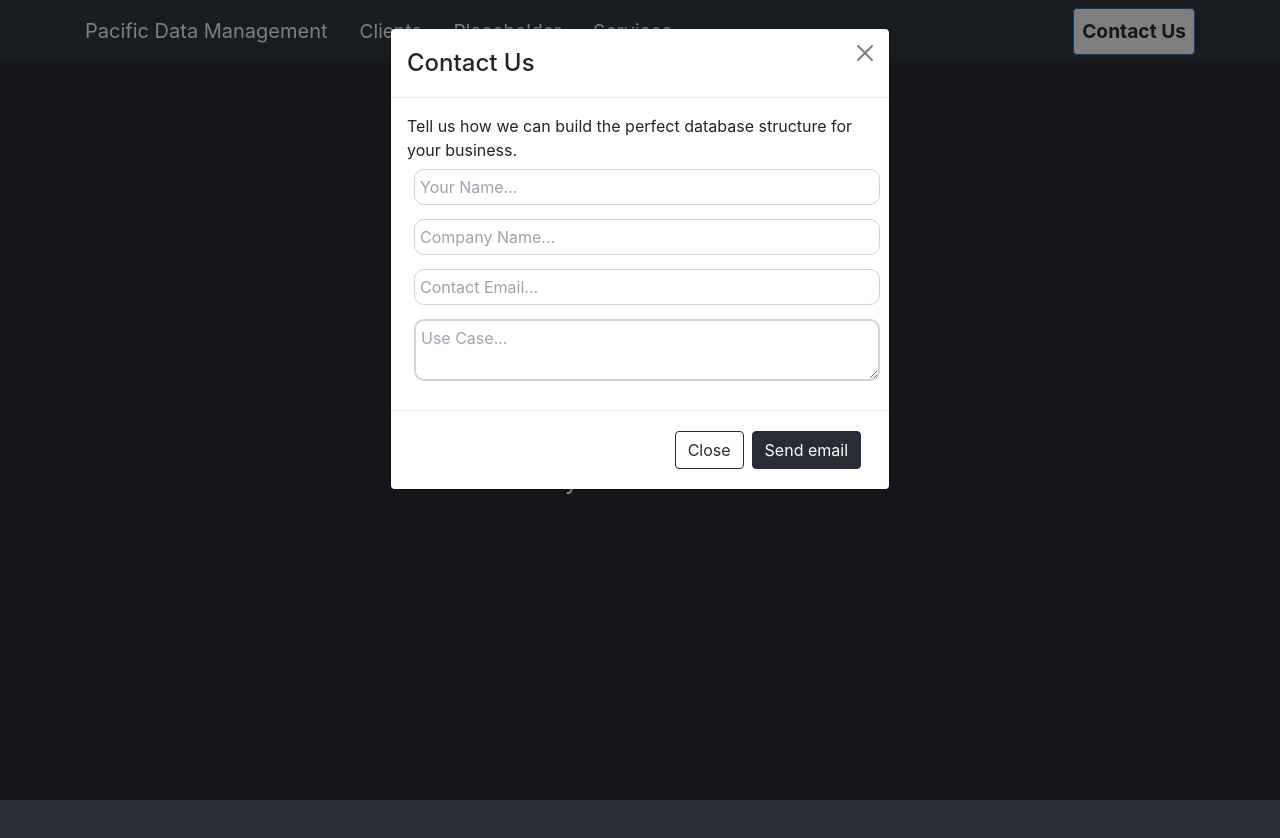
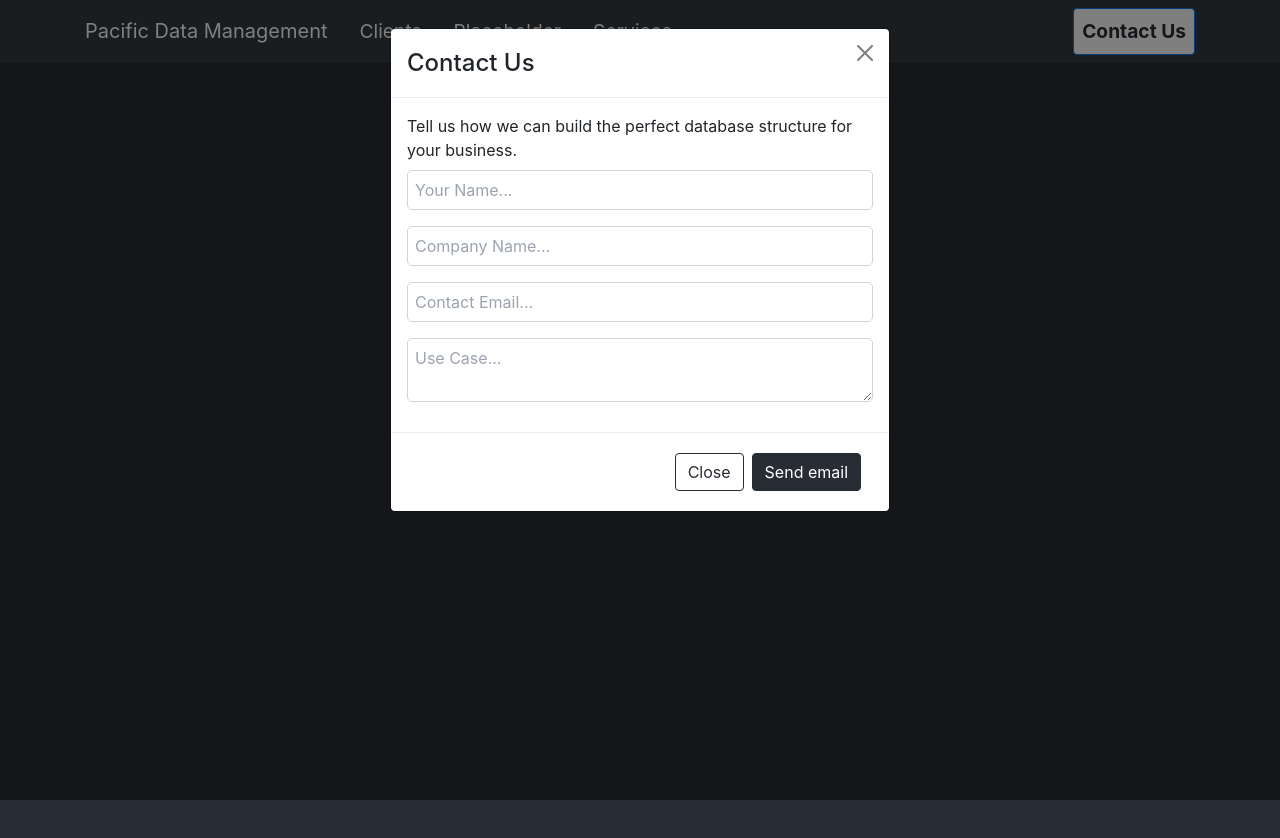
Before and after one commit to evanrittenhouse/pdm, a React (Create React App) app: page / in a window 1280 px wide. Both pictures are taken after a click on the button "Contact Us". Shown: the top 838 px of the page. Built offline with nearby package versions, Linux system fonts and the light colour scheme.

Commit message:
Re-implement proper handling of state change
Signed-off-by: Evan Rittenhouse <evan.rittenhouse@workboard.com>

```diff
--- a/src/frontend/components/contact_modal.tsx
+++ b/src/frontend/components/contact_modal.tsx
@@ -33,14 +33,7 @@ interface FormInputComponentProps {
 
 // before email send - form input
 const FormInput = ({ formInputProps, onChangeHandler }: FormInputComponentProps) => {
-  const onChangeHandlerLocal = () => {
-    console.log('onChangeHandlerLocal');
-    // the return statement isn't happening - ie onChangeHandlerLocalReturnStatement isn't printing
-    return (event: React.KeyboardEvent) => {
-      console.log('onChangeHandlerLocalReturnStatement');
-      onChangeHandler(event);
-    };
-  };
+  const onChangeHandlerLocal = (event: any) => onChangeHandler(event);
 
   return (
     <form>
@@ -71,7 +64,7 @@ const FormInput = ({ formInputProps, onChangeHandler }: FormInputComponentProps)
       <textarea
         name="useCase"
         placeholder="Use Case..."
-        className="modal-text-input modal-text-area"
+        className="modal-text-input"
         value={formInputProps.useCase}
         onChange={onChangeHandlerLocal}
       />
@@ -80,18 +73,22 @@ const FormInput = ({ formInputProps, onChangeHandler }: FormInputComponentProps)
 };
 
 const ContactUsModal = ({ shown, stateFunc, modalRef }: ContactModalProps): JSX.Element => {
-  const [formState, setFormState] = useState<FormInputProps>({
+  const initialFormState: FormInputProps = {
     returnAddress: '',
     returnName: '',
     subjectCompany: '',
     useCase: '',
-  });
+  };
+
+  const [formState, setFormState] = useState<FormInputProps>(initialFormState);
   const [emailState, setEmailState] = useState<EmailApiGetResponseProps>({ message: '' });
 
   // use escape to close modal
   const onKeyDown = (event: KeyboardEvent): void => {
     if (event.key === 'Escape') stateFunc(false);
   };
+
+  // add escape listeners
   useEffect(() => {
     document.addEventListener('keydown', onKeyDown, false);
     return () => {
@@ -99,6 +96,7 @@ const ContactUsModal = ({ shown, stateFunc, modalRef }: ContactModalProps): JSX.
     };
   });
 
+  // change the internal form state depending on the input text
   const handleInputChange = (e: any): void => {
     const { name, value } = e.currentTarget as HTMLInputElement | HTMLTextAreaElement;
     setFormState({
@@ -144,7 +142,7 @@ const ContactUsModal = ({ shown, stateFunc, modalRef }: ContactModalProps): JSX.
         />
       </Modal.Body>
       <Modal.Footer>
-        <Button className="modal-button modal-close-button" onClick={close}>
+        <Button className="modal-button modal-close-button outline-secondary" onClick={close}>
           Close
         </Button>
         <Button className="modal-button modal-send-button" onClick={sendEmail}>
--- a/src/frontend/css/main.css
+++ b/src/frontend/css/main.css
@@ -89,16 +89,10 @@ body {
 
 /* contact us modal */
 .modal-text-input {
-  margin: 7px;
-  padding: 5px;
+  padding: 7px;
+  margin: 8px 0px 8px;
   border: 1px solid lightgrey;
-  border-radius: 10px;
-  width: 100%;
-}
-
-.modal-text-area {
-  border: 2px solid lightgrey;
-  border-radius: 10px;
+  border-radius: 5px;
   width: 100%;
 }
 
@@ -107,7 +101,8 @@ body {
 }
 
 .modal-button:hover {
-  transform: scale(1.05);
+  transform: scale(1.1);
+  background-color: var(--main-color);
 }
 
 .modal-send-button {
@@ -120,3 +115,9 @@ body {
   color: var(--main-color);
   border-color: var(--main-color);
 }
+
+.modal-close-button:hover {
+  background-color: white;
+  color: var(--main-color);
+  border-color: var(--main-color);
+}
```
